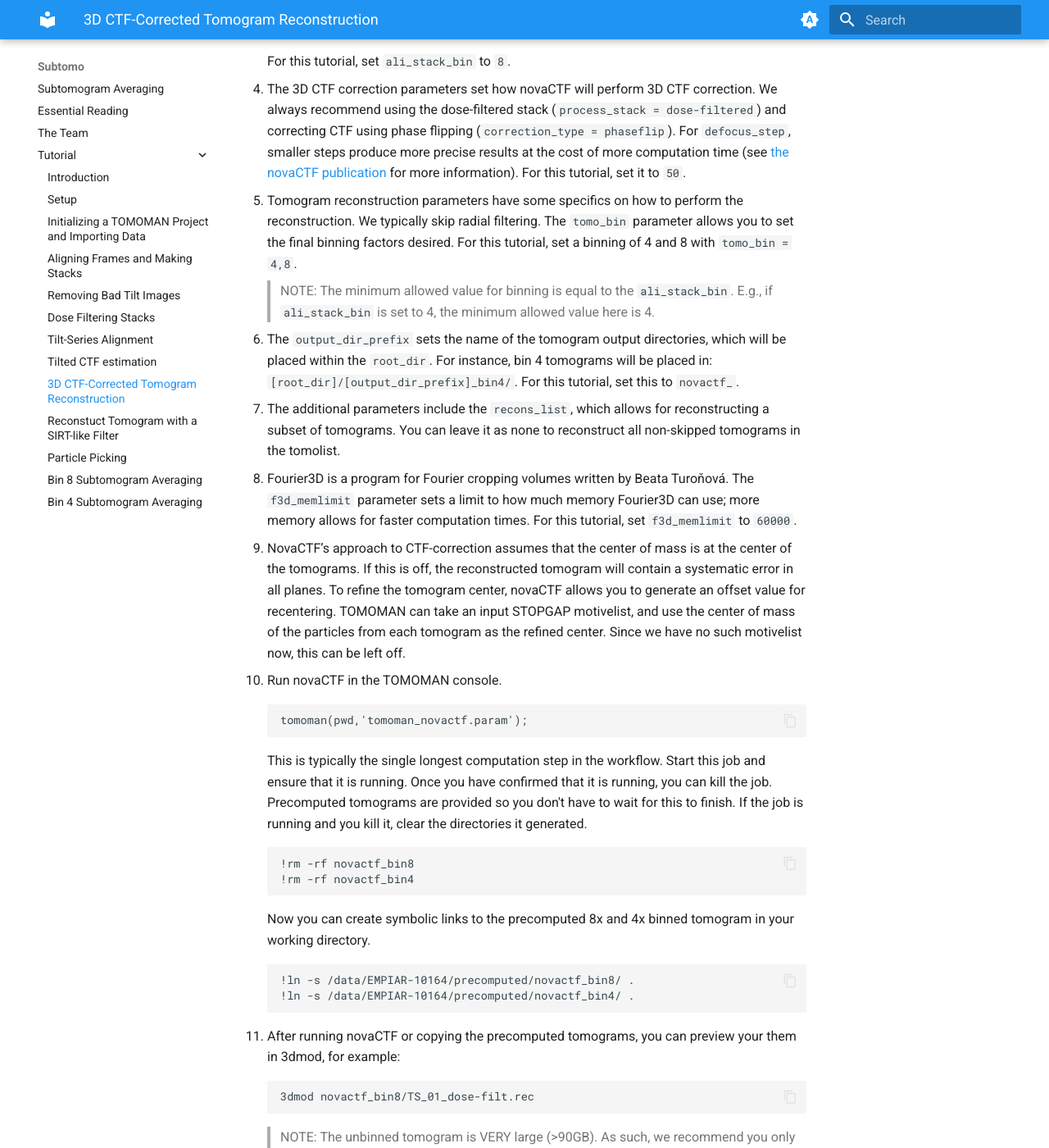
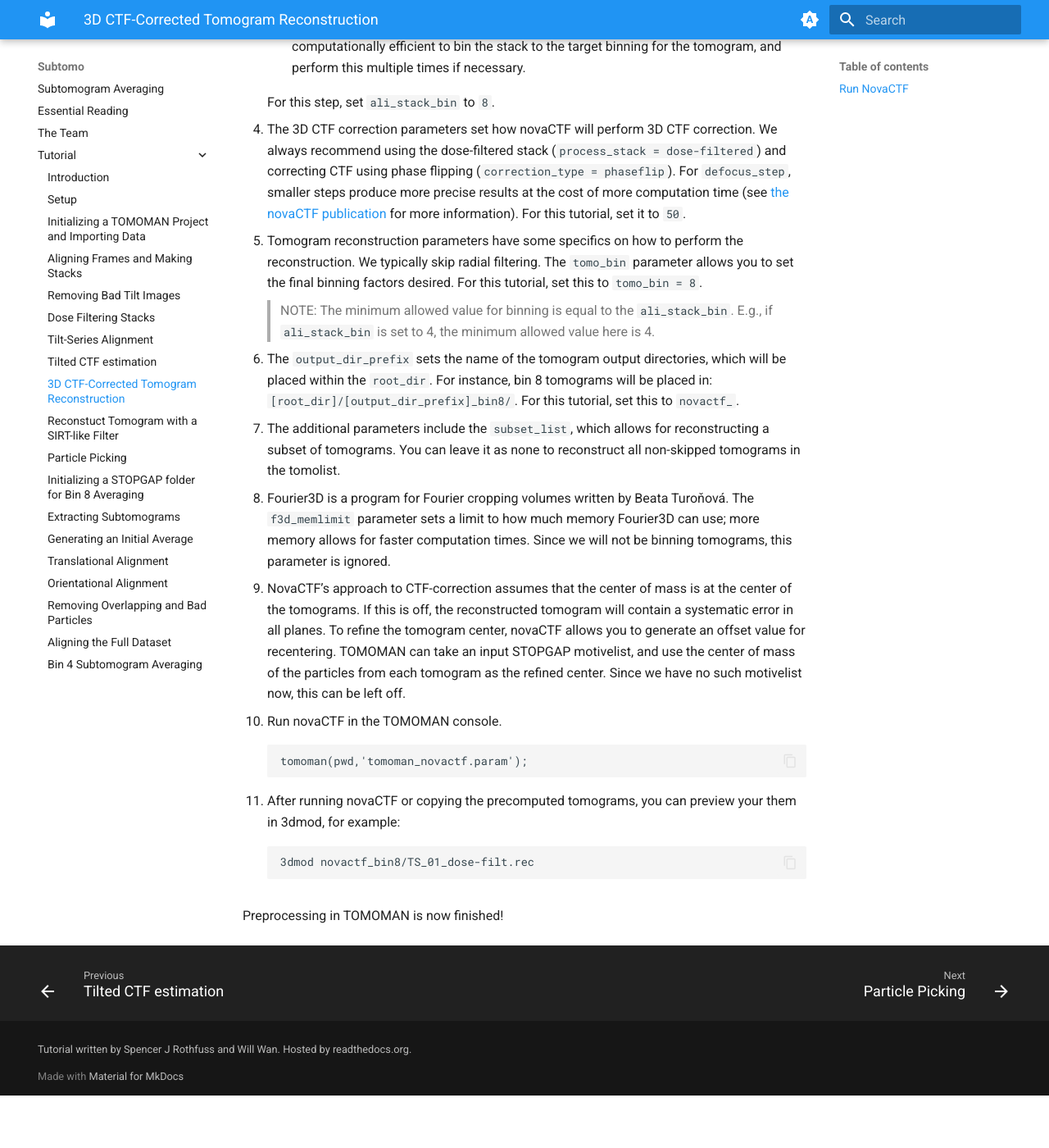
Before and after one commit to wan-lab-vanderbilt/subtomo-tutorials, an MkDocs documentation site: the page built from docs/hiv/novactf_recon.md, in a window 1280 px wide and 1400 px high, scrolled down 834 px. Shown: the whole window at 82% size. Built offline with MkDocs 1.6.1 and Material for MkDocs 9.7.7, drawn with Linux system fonts in a browser that asks for light colours; after the commit the page ends 2170 px from its top, so only the background shows below that; some of the changed text lies outside the part shown.

Commit message:
break up subtomo steps

```diff
--- a/docs/hiv/novactf_recon.md
+++ b/docs/hiv/novactf_recon.md
@@ -1,9 +1,11 @@
 # Tomogram Reconstruction using NovaCTF
 
 Final tomogram reconstruction for subtomogram averaging will be performed using novaCTF, which allows for 3D CTF-correction during reconstruction.
-TOMOMAN will generate the appropriate scripts and output directories for running novaCTF and binning tomograms by Fourier cropping using Fourier3D.
+TOMOMAN will generate the appropriate scripts and output directories for running novaCTF at the desired binnings.
 
 For this tutorial, we will walk through setting up and running novaCTF. We will directly reconstruct an 8x binned tomogram, and if time permits, we can later reconstruct a 4x binned tomogram for higher-resolution averaging.
+
+## Run NovaCTF
 
 Open `tomoman_novactf.param`.
 
@@ -23,57 +25,43 @@ Set `n_cores` to `20`.
     - `ali_stack_bin` is used to bin the image stack before reconstruction.
     If you want tomograms of several binning factors, it is possible to reconstruct at the lowest binning, then bin the tomograms. While this produces the best results, it is often more computationally efficient to bin the stack to the target binning for the tomogram, and perform this multiple times if necessary.
 
-    For this tutorial, set `ali_stack_bin` to `8`.
+    For this step, set `ali_stack_bin` to `8`.
 
-1. The 3D CTF correction parameters set how novaCTF will perform 3D CTF correction.
+4. The 3D CTF correction parameters set how novaCTF will perform 3D CTF correction.
 We always recommend using the dose-filtered stack (`process_stack = dose-filtered`) and correcting CTF using phase flipping (`correction_type = phaseflip`).
 For `defocus_step`, smaller steps produce more precise results at the cost of more computation time (see [the novaCTF publication](../reading.md#methods) for more information).
 For this tutorial, set it to `50`.
 
-1. Tomogram reconstruction parameters have some specifics on how to perform the reconstruction.
+5. Tomogram reconstruction parameters have some specifics on how to perform the reconstruction.
 We typically skip radial filtering.
 The `tomo_bin` parameter allows you to set the final binning factors desired.
-For this tutorial, set a binning of 4 and 8 with `tomo_bin = 4,8`.
+For this tutorial, set this to `tomo_bin = 8`.
 
     > NOTE: The minimum allowed value for binning is equal to the `ali_stack_bin`. E.g., if `ali_stack_bin` is set to 4, the minimum allowed value here is 4.
 
-1. The `output_dir_prefix` sets the name of the tomogram output directories, which will be placed within the `root_dir`.
-For instance, bin 4 tomograms will be placed in: `[root_dir]/[output_dir_prefix]_bin4/`.
+6. The `output_dir_prefix` sets the name of the tomogram output directories, which will be placed within the `root_dir`.
+For instance, bin 8 tomograms will be placed in: `[root_dir]/[output_dir_prefix]_bin8/`.
 For this tutorial, set this to `novactf_`.
 
-1. The additional parameters include the `recons_list`, which allows for reconstructing a subset of tomograms.
+7. The additional parameters include the `subset_list`, which allows for reconstructing a subset of tomograms.
 You can leave it as none to reconstruct all non-skipped tomograms in the tomolist.
 
-1. Fourier3D is a program for Fourier cropping volumes written by Beata Turoňová.
-The `f3d_memlimit` parameter sets a limit to how much memory Fourier3D can use; more memory allows for faster computation times.
-For this tutorial, set `f3d_memlimit` to `60000`.
+8. Fourier3D is a program for Fourier cropping volumes written by Beata Turoňová.
+The `f3d_memlimit` parameter sets a limit to how much memory Fourier3D can use; more memory allows for faster computation times. Since we will not be binning tomograms, this parameter is ignored.
 
-1. NovaCTF’s approach to CTF-correction assumes that the center of mass is at the center of the tomograms.
+9. NovaCTF’s approach to CTF-correction assumes that the center of mass is at the center of the tomograms.
 If this is off, the reconstructed tomogram will contain a systematic error in all planes.
 To refine the tomogram center, novaCTF allows you to generate an offset value for recentering.
 TOMOMAN can take an input STOPGAP motivelist, and use the center of mass of the particles from each tomogram as the refined center.
 Since we have no such motivelist now, this can be left off.
 
-1. Run novaCTF in the TOMOMAN console.
+10. Run novaCTF in the TOMOMAN console.
 
         tomoman(pwd,'tomoman_novactf.param');
 
-    This is typically the single longest computation step in the workflow.
-    Start this job and ensure that it is running. Once you have confirmed that it is running, you can kill the job. Precomputed tomograms are provided so you don't have to wait for this to finish.
-    If the job is running and you kill it, clear the directories it generated.
 
-        !rm -rf novactf_bin8
-        !rm -rf novactf_bin4
-
-    Now you can create symbolic links to the precomputed 8x and 4x binned tomogram in your working directory.
-
-        !ln -s /data/EMPIAR-10164/precomputed/novactf_bin8/ .
-        !ln -s /data/EMPIAR-10164/precomputed/novactf_bin4/ .
-
-1. After running novaCTF or copying the precomputed tomograms, you can preview your them in 3dmod, for example:
+11. After running novaCTF or copying the precomputed tomograms, you can preview your them in 3dmod, for example:
 
         3dmod novactf_bin8/TS_01_dose-filt.rec
 
-    > NOTE: The unbinned tomogram is VERY large (>90GB). As such, we recommend you only look at the lower binned tomograms.
-
 Preprocessing in TOMOMAN is now finished!
--- a/mkdocs.yml
+++ b/mkdocs.yml
@@ -52,7 +52,13 @@ nav:
   - 3D CTF-Corrected Tomogram Reconstruction: hiv/novactf_recon.md
   - Reconstuct Tomogram with a SIRT-like Filter: hiv/sirtlie_recons.md
   - Particle Picking: hiv/picking.md
-  - Bin 8 Subtomogram Averaging: hiv/bin8.md
+  - Initializing a STOPGAP folder for Bin 8 Averaging: hiv/bin8_init.md
+  - Extracting Subtomograms: hiv/bin8_extract.md
+  - Generating an Initial Average: hiv/bin8_init_avg.md
+  - Translational Alignment: hav/bin8_align1.md
+  - Orientational Alignment: hiv/bin8_align2.md
+  - Removing Overlapping and Bad Particles: hiv/bin8_clean.md
+  - Aligning the Full Dataset: hiv/bin8_full.md
   - Bin 4 Subtomogram Averaging: hiv/bin4.md
 
 # This extra JS powers the mathjax support for equation rendering
```
Also changed, not shown: docs/hiv/bin8.md (+1 -1 lines), docs/hiv/bin8_align1.md (added, +50 -0 lines), docs/hiv/bin8_align2.md (added, +98 -0 lines), docs/hiv/bin8_clean.md (added, +53 -0 lines), docs/hiv/bin8_extract.md (added, +76 -0 lines), docs/hiv/bin8_full.md (added, +52 -0 lines), docs/hiv/bin8_init.md (added, +97 -0 lines), docs/hiv/bin8_init_avg.md (added, +86 -0 lines), docs/hiv/picking.md (+6 -8 lines).
